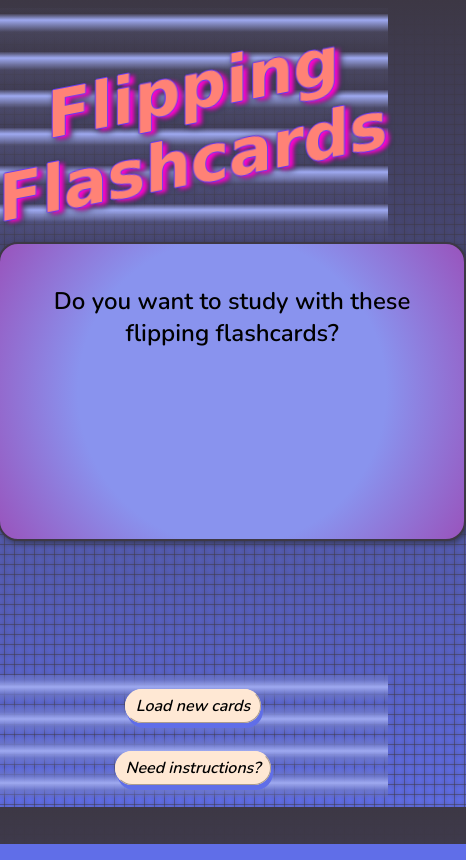
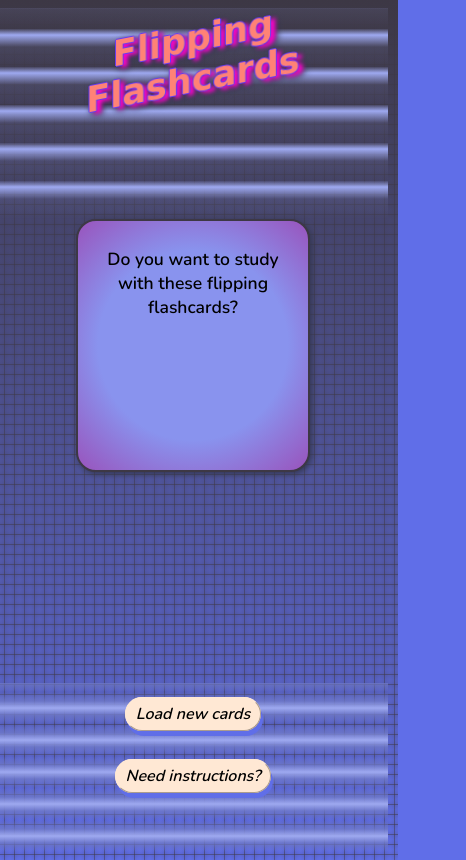
Before and after one commit to Star-Squid/retro-flashcards, a plain HTML site: page index.html in a window 390 px wide. Shown: the whole page, 466 px wide, since content can reach past the window. Drawn offline with nearby package versions, Linux system fonts and the light colour scheme; a web font is replaced by a local one.

Commit message:
Resize structure and fonts to fit on mobile

```diff
--- a/index.html
+++ b/index.html
@@ -103,7 +103,7 @@
           <p>
             This website is a learning project.<br>
             This bare-bones idea needs more functionalities. <br>
-            Access this project on <a href="https://github.com/Star-Squid/Flipping-Flashcards/tree/clean-branch">GitHub</a> if you'd like<br>to help me work on it.
+            Access this project on <a href="https://github.com/Star-Squid/Flipping-Flashcards">GitHub</a> if you'd like<br>to help me work on it.
           </p>
 
           <menu>
--- a/styles/styles.css
+++ b/styles/styles.css
@@ -1,3 +1,10 @@
+html {
+  box-sizing: border-box;
+}
+*, *:before, *:after {
+  box-sizing: inherit;
+}
+
 body {
   background: #606EE8;
   background-image:
@@ -5,12 +12,18 @@ body {
     linear-gradient(0deg, #606EE8 0%, rgba(61, 56, 69, 1) 100%);
   font-family: 'Nunito', sans-serif;
   font-family: 'Supermercado One', cursive;
+  font-size: 2vmin;
+  width: 100vw;
+  height: 100vh;
 }
 
 h1 {
   font-family: 'Supermercado One', cursive;
   color: #FF8276;
-  font-size: 4rem;
+  /* font-size: 4rem; */
+  font-size: 9vmin;
+  margin: 10px;
+  padding: 0 0 10px 0;
   font-weight: 800;
   text-shadow: -1px 0 #683CF1, 0 1px #683CF1, 1px 0 #683CF1, 0 -1px #683CF1, 5px 3px 4px #FC04CC;
   transform: skewY(-11deg);
@@ -18,6 +31,7 @@ h1 {
 }
 
 .title {
+  height: 25vh;
   background-image: repeating-linear-gradient(0deg, rgba(158, 169, 240, 0) 0px, rgba(157, 168, 240, 0.1) 20px, rgba(158, 169, 240, 1) 32px, rgba(158, 169, 240, 0.1) 38px);
 }
 
@@ -33,22 +47,14 @@ h1 {
   height: 100%;
 }
 
-.instruction {
-  background-image: repeating-linear-gradient(0deg, rgba(158, 169, 240, 0) 0px, rgba(111, 121, 200, 0.8) 9px, rgba(158, 169, 240, 1) 16px, rgba(111, 121, 200, 0.8) 23px, rgba(158, 169, 240, 0) 32px);
-  padding-top: 20px;
-  padding-bottom: 20px;
-  width: 100vw;
-  position: relative;
-  font-weight: 900;
-}
-
-.instruction .btn{
-  font-style: oblique;
+.containcard{
+  height: 40vh;
 }
 
 .flip {
-  height: 30vh;
-  width: 50vh;
+  height:30vh;
+  width: 60vw;
+  max-width: calc(2 * 30vh);
   margin: 0 auto;
 }
 
@@ -56,7 +62,7 @@ h1 {
   background: #8993ee;
   background: radial-gradient(circle, rgba(137, 147, 238, 1) 56%, rgba(153, 83, 188, 1) 100%);
   color: #000;
-  font-size: 1rem;
+  font-size: 3vmin;
   font-weight: 600;
   text-align: center;
   border: 2px solid #3d3845;
@@ -70,6 +76,7 @@ h1 {
   background: rgb(255, 232, 212);
   background: radial-gradient(circle, rgba(255, 232, 212, 1) 70%, rgba(255, 171, 188, 1) 100%);
   color: #000;
+  font-size: 3vmin;
   text-align: center;
   border: 2px solid #3d3845;
   border-radius: 20px;
@@ -78,8 +85,25 @@ h1 {
   overflow: auto;
 }
 
-.containcard{
-  height: 35vh;
+.tickform {
+  height: 15vh;
+  padding: 0;
+  font-size: 1.2rem;
+  font-weight: bolder;
+}
+
+.instruction {
+  background-image: repeating-linear-gradient(0deg, rgba(158, 169, 240, 0) 0px, rgba(111, 121, 200, 0.8) 9px, rgba(158, 169, 240, 1) 16px, rgba(111, 121, 200, 0.8) 23px, rgba(158, 169, 240, 0) 32px);
+  padding-top: 20px;
+  padding-bottom: 20px;
+  width: 100vw;
+  height: 20vh;
+  position: relative;
+  font-weight: 900;
+}
+
+.instruction .btn{
+  font-style: oblique;
 }
 
 dialog {
@@ -95,11 +119,10 @@ dialog {
 dialog button {
   display: block;
   margin-top: 2rem;
-  width: 25%;
+  width: 50%;
   height: 44px;
   font-family: inherit;
   background-color: #8993ee;
-  font-size: large;
   font-weight: 700;
   border: 1px solid #3d3845;
   border-radius: 10px;
@@ -114,12 +137,6 @@ dialog button:hover {
 
 .totheleft{
   text-align: left;
-}
-
-.tickform {
-  padding: 30px;
-  font-size: 1.2rem;
-  font-weight: bolder;
 }
 
 .btn {
```
